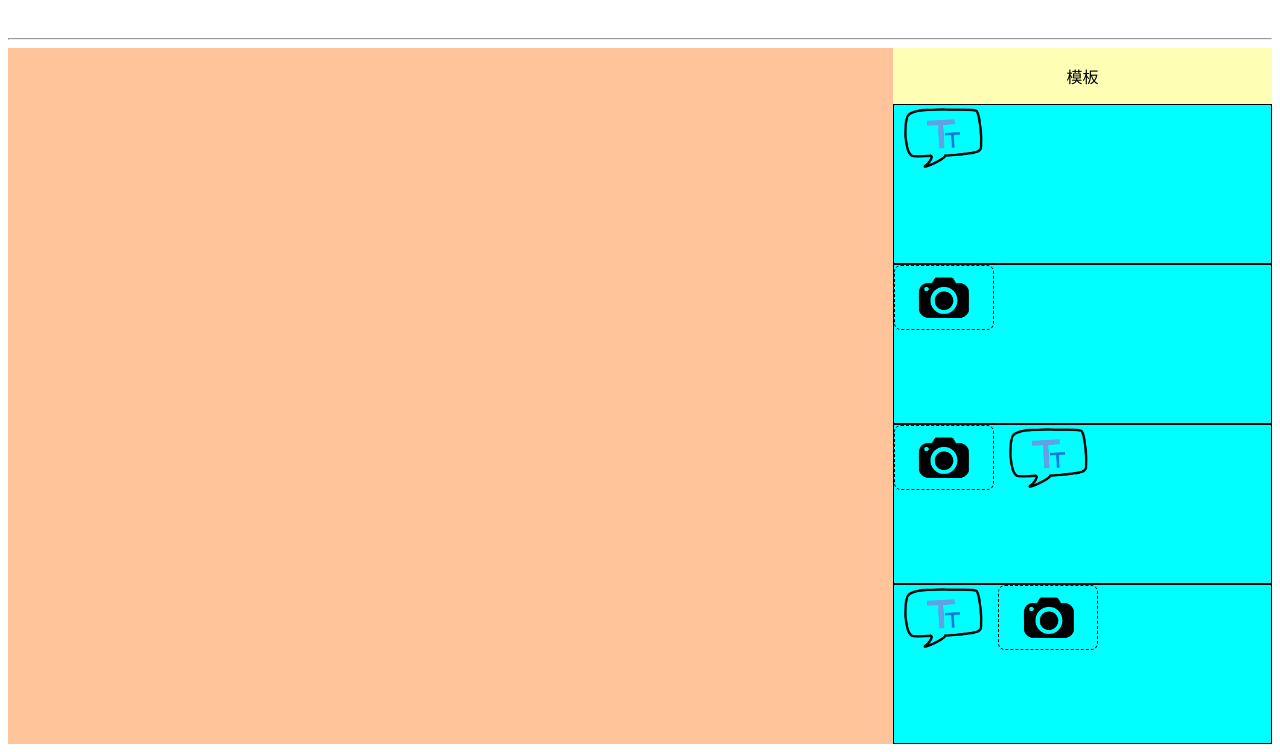
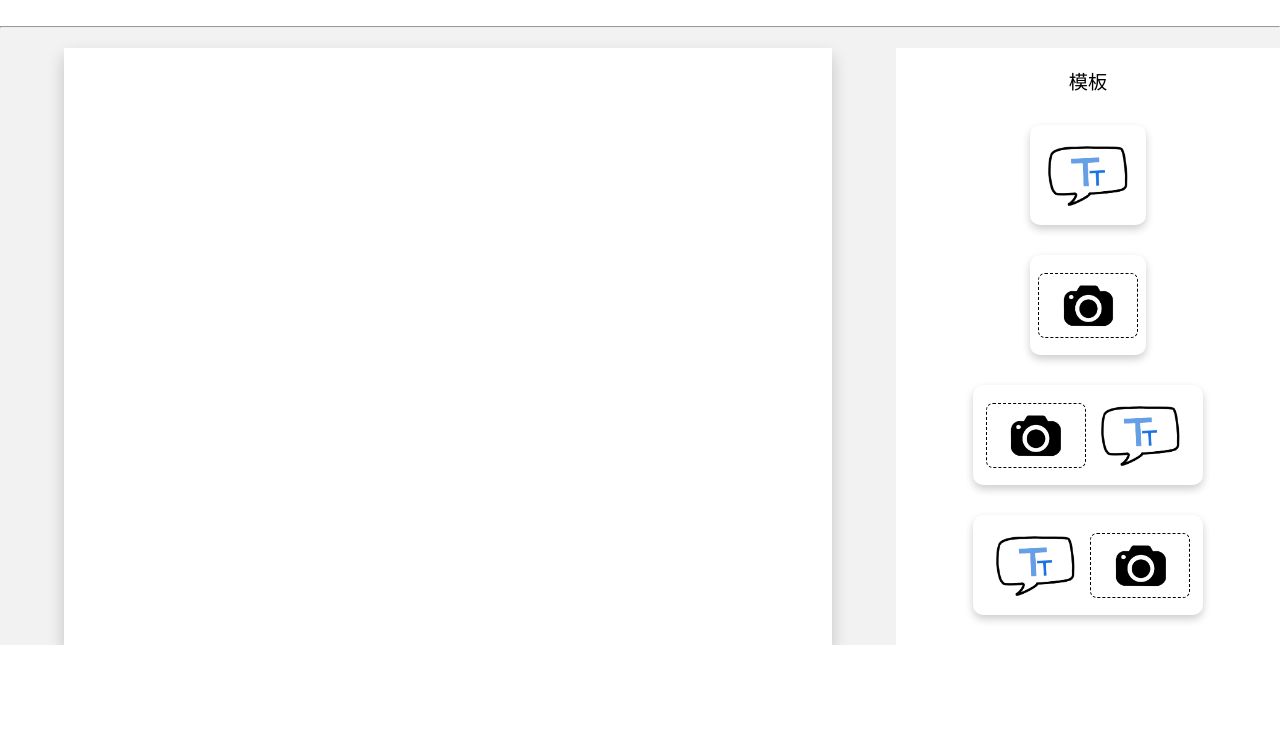
Before and after one commit to Edmond-Yang/project_web, a PHP site: page /t3.html in a window 1280 px wide. Shown: the part 388-1140 px from the top of the page. After the commit the page ends 1033 px from the top, so only its background shows below. Run offline with PHP 8.4, Linux system fonts and the light colour scheme.

Commit message:
modify style

```diff
--- a/creation_project/index.php
+++ b/creation_project/index.php
@@ -97,10 +97,8 @@
     <body>
 
         <div class="header">
-            <form method="POST" action="../creation_project/index.php">
-                <input type="text" style="display: none" value="<?php echo $_POST['email'] ?>" name="email">
-                <input type="text" style="display: none" value="<?php echo $_POST['password'] ?>" name="password">
-                <button style="border: 0px; background-color: transparent; display: flex; cursor:pointer;">
+            <form>
+                <button style="border: 0px; background-color: transparent; display: flex; cursor:pointer;" id="logo">
                     <img src="../logo/icon.PNG" class="logo">
                     <h1 class="title">WEB DREAMER</h1>
                 </button>
--- a/drag-and-drop/t3.html
+++ b/drag-and-drop/t3.html
@@ -42,21 +42,23 @@
       </div>
       <div class="right" id="addlist">
         <div>
-          <p style="text-align: center;">模板</p>
+          <p style="text-align: center; font-size: larger;">模板</p>
         </div>
-        <div class="template" id="text-only">
-          <img class="text-icon"src="text-block.PNG" width:538px height:348px>
+        <div>
+          <div class="template" id="text-only" style="width: 30%; margin: 30px 35%;">
+            <span></span><img class="text-icon"src="text-block.PNG" width:538px height:348px>
           </div>
-        <div class="template" id="image-only">
-          <img class="camera-icon"src="img-block.png" width:537px height:349px>
+          <div class="template" id="image-only" style="width: 30%; margin: 30px 35%;">
+            <span></span><img class="camera-icon"src="img-block.png" width:537px height:349px>
           </div>
           <div class="template" id="image-text">
-          <img class="camera-icon"src="img-block.png" width:676px height:514px>
+            <span></span><img class="camera-icon"src="img-block.png" width:676px height:514px>
             <img class="text-icon"src="text-block.PNG" width:832px height:290px>
           </div>
           <div class="template" id="text-image">
-          <img class="text-icon"src="text-block.PNG" width:832px height:290px>
+            <span></span><img class="text-icon"src="text-block.PNG" width:832px height:290px>
             <img class="camera-icon"src="img-block.png" width:676px height:514px>
+          </div>
         </div>
       </div>
     </div>
--- a/drag-and-drop/top.css
+++ b/drag-and-drop/top.css
@@ -1,3 +1,7 @@
+body{
+    margin: 0px 0px;
+}
+
 .top{
     display: flex;
     justify-content: space-between;
@@ -60,8 +64,14 @@ a{
     display: flex;
     justify-content: center;
 
-    height: 30px;
+    height: 40px;
+    margin-bottom: 0px;
 
+}
+
+hr{
+    margin: 0px;
+    color: black;
 }
 
 .tool-btn{
@@ -71,7 +81,7 @@ a{
     border: 0;
     border-radius: 5px;
     background-color: white;
-    margin-right: 10px;
+    margin-right: 15px;
 }
 
 .tool-btn:hover{
@@ -80,13 +90,15 @@ a{
 
 #delete{
     margin-left: 15px;
-    border-radius: 7px;
+    width: 60px;
+    height: 30px;
+    border-radius: 5px;
     border: 0px;
-
+    text-align: center;
+    cursor: pointer;
+    background-color: red;
     color: white;
-    background-color: red;
     font-size: 16px;
-    cursor: pointer;
 }
 
 #delete:hover{
@@ -158,3 +170,61 @@ input:focus-visible{
     border: 1px black dashed;
     border-radius: 7px;
 }
+
+.middle{
+    margin: 0px;
+    padding-top: 20px;
+    background-color: rgb(242, 242, 242);
+}
+
+.left{
+    margin: 0 5%;
+    width: 60%;
+
+    background-color: white;
+    box-shadow: 0px 8px 16px 0px rgba(0,0,0,0.2);
+}
+
+.right{
+    background-color: white;
+}
+
+div .template{
+    margin: 30px 20%;
+    width: 60%;
+    height: 100px;
+    border: 0px;
+    border-radius: 10px;
+    background-color: white;
+    box-shadow: 0px 4px 8px 0px rgba(0,0,0,0.2);
+    text-align: center;
+    cursor: pointer;
+}
+
+div .template:hover{
+    background-color: rgb(225, 224, 224);
+}
+
+.template span{
+    display: inline-block;
+    height: 100%;
+    vertical-align: middle;
+}
+
+.template img{
+    vertical-align: middle;
+}
+
+.text-icon, .img-icon{
+    margin: auto;
+}
+
+select, input, label{
+    margin: auto 0px;
+    height: 30px;
+}
+
+button{
+    margin: auto 0px;
+    cursor: pointer;
+}
--- a/drag-and-drop/top.js
+++ b/drag-and-drop/top.js
@@ -61,11 +61,11 @@ function initial_btn_function_imgonly(id){
     <button class="tool-btn img-simple-btn" id="end"><img src="./align-right.PNG" style="width: 23px; height: 23px; margin: 3px;"></button>\
 \
     <!-- font -->\
-    <p style="margin: auto 0px; margin-right: 10px;margin-top: 9px;"><strong>WIDTH</strong></p>\
+    <p style="margin: auto 0px; margin-right: 10px;"><strong>WIDTH</strong></p>\
     <input type="number" class="img-value-btn" id="width">\
     <p style="margin: auto 0px; margin-left: 5px; margin-right: 15px; ">px</p>\
 \
-    <p style="margin: auto 0px; margin-right: 10px;margin-top: 9px;"><strong>HEIGHT</strong></p>\
+    <p style="margin: auto 0px; margin-right: 10px;"><strong>HEIGHT</strong></p>\
     <input type="number" class="img-value-btn" id="height">\
     <p style="margin: auto 0px; margin-left: 5px; margin-right: 15px;">px</p>\
     <label class="btn btn-info"><input type="file" id="photo"><div class="photo">上傳圖片</div></label>\
```
Also changed, not shown: creation_project/control.js (+7 -0 lines), drag-and-drop/t3.css (+29 -6 lines). Lines whose indentation alone changed are shown as unchanged.
